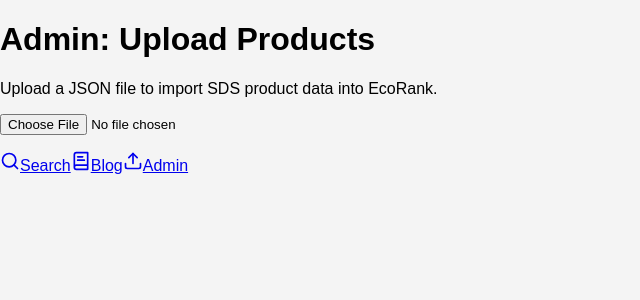
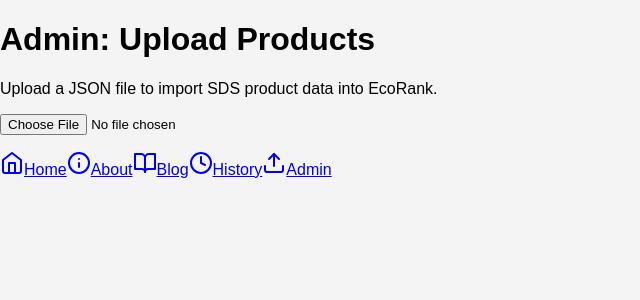
Before and after one commit to Sozbad/FIREBASE_DEPLOY_TOKEN, a React (Vite) app: page /admin in a window 1280 px wide. Shown: the top 300 px of the page, without its empty margins (0-640 px from the left). Built offline with nearby package versions, Linux system fonts and the light colour scheme.

Commit message:
Update NavTabs.jsx

```diff
--- a/src/components/NavTabs.jsx
+++ b/src/components/NavTabs.jsx
@@ -1,38 +1,44 @@
-import { Search, BookText, Upload } from 'lucide-react';
+import React from 'react';
 import { Link, useLocation } from 'react-router-dom';
+import {
+  Home,
+  Info,
+  BookOpen,
+  Clock,
+  Shield,
+  Upload
+} from 'lucide-react';
+
+const tabs = [
+  { label: 'Home', path: '/', icon: Home },
+  { label: 'About', path: '/about', icon: Info },
+  { label: 'Blog', path: '/blog', icon: BookOpen },
+  { label: 'History', path: '/history', icon: Clock },
+  { label: 'Admin', path: '/admin', icon: Upload }
+];
 
 export default function NavTabs() {
-  const { pathname } = useLocation();
-
-  const tabs = [
-    { to: '/', label: 'Search', icon: Search, fallback: '🔍' },
-    { to: '/blog', label: 'Blog', icon: BookText, fallback: '📚' },
-    { to: '/admin-import', label: 'Admin', icon: Upload, fallback: '⬆️' }
-  ];
+  const location = useLocation();
 
   return (
-    <nav className="fixed bottom-0 w-full bg-white border-t shadow-inner z-50">
-      <div className="flex justify-around py-2">
-        {tabs.map(({ to, label, icon: Icon, fallback }) => {
-          const isActive = pathname === to;
+    <nav className="fixed bottom-0 left-0 right-0 z-50 bg-white border-t shadow-inner px-4 py-2 flex justify-around">
+      {tabs.map((tab) => {
+        const isActive = location.pathname === tab.path;
+        const Icon = tab.icon;
+
         return (
           <Link
-              key={to}
-              to={to}
-              className={`flex flex-col items-center text-xs transition-all ${
-                isActive ? 'text-black font-semibold' : 'text-gray-400'
+            key={tab.path}
+            to={tab.path}
+            className={`flex flex-col items-center text-xs font-medium ${
+              isActive ? 'text-green-600' : 'text-gray-500'
             }`}
           >
-              {Icon ? (
-                <Icon size={20} />
-              ) : (
-                <span className="text-lg">{fallback}</span>
-              )}
-              <span className="mt-1">{label}</span>
+            <Icon className="w-5 h-5 mb-0.5" />
+            {tab.label}
           </Link>
         );
       })}
-      </div>
     </nav>
   );
 }
```
Lines whose indentation alone changed are shown as unchanged.
